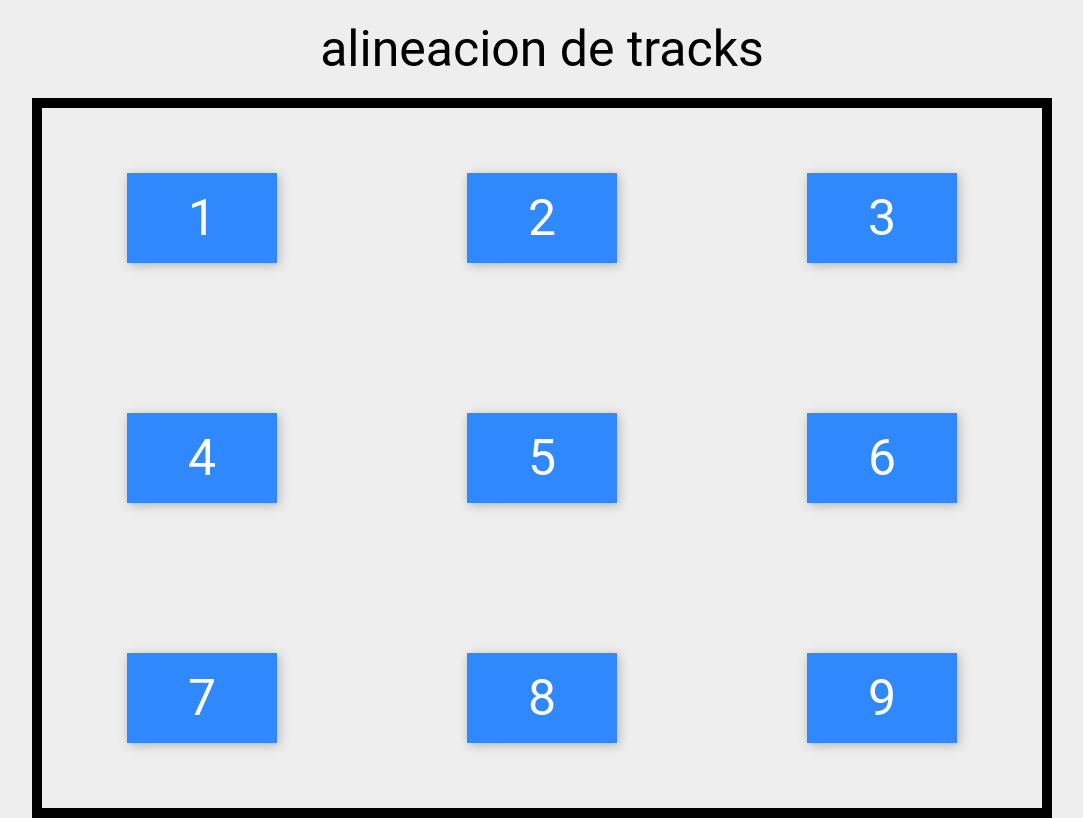
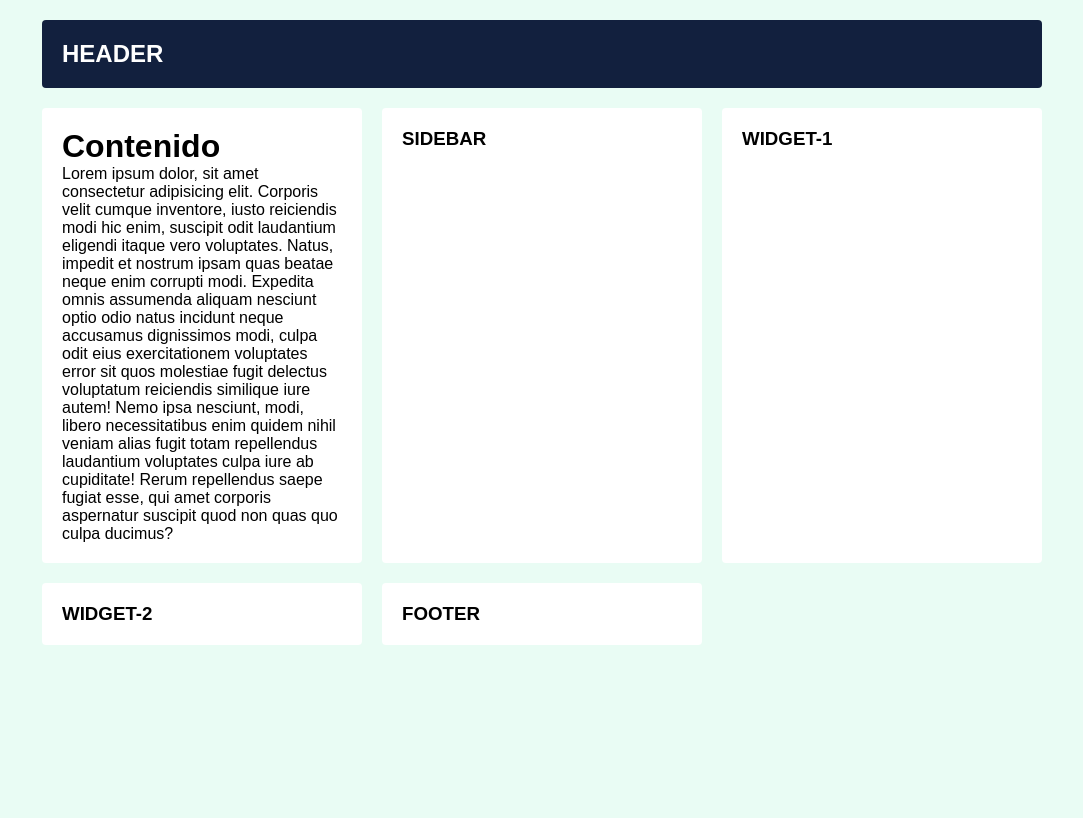
Before and after one commit to AvielAD/CssGridExample, a plain HTML site: page index.html in a window 1280 px wide. Shown: the whole page, without its empty margins (98-1181 px from the left). Drawn offline with Linux system fonts and the light colour scheme.

Commit message:
grid-template-area

```diff
--- a/css/index.css
+++ b/css/index.css
@@ -1,45 +1,39 @@
-* {
+*{
 	margin: 0;
 	padding: 0;
 }
 
-body {
-	background: #eeeeee;
-	color: #000;
-	font-family: 'Roboto', sans-serif;
+body{
+	background: #E9FCF4;
+	color: black;
+	font-family: Arial, Helvetica, sans-serif;
 }
 
-.header p {
-	font-size: 50px;
-	text-align: center;
-	padding: 20px 0;
+.contenedor{
+	width: 90%;
+	max-width: 1000px;
+	margin: 20px auto;
+	display: grid;
+	grid-gap: 20px;
+	grid-template-columns: repeat(3, 1fr);
+	grid-template-rows: repeat(4,auto);
+
+	grid-template-areas: "header header header";
 }
 
-.container {
-	width: 90%;
-	max-width: 1000px;
-	border:10px solid #000;
-	margin: auto;
-	font-size: 50px;
-	line-height: 50px;
-	text-align: center;
+.contenedor > div,
+.contenedor .header,
+.contenedor .contenido,
+.contenedor .sidebar,
+.contenedor .footer {
+	background: #fff;
+	padding: 20px;
+	border-radius: 4px;
+
 }
 
-.container div {
-	display: block;
-	padding: 20px;
-	color: #fff;
-	background: #2f89fc;
-	box-shadow: 2px 2px 10px rgba(0,0,0,.25);
+.contenedor .header{
+	background: #12203E;
+	color: white;
+	grid-area: header;
 }
-
-.container{
-    display: grid;
-    grid-gap: 20px;
-    height: 700px;
-    grid-template-columns: repeat(3,150px);
-    grid-template-rows: repeat(3,150);
-    justify-content: space-around;
-    align-content: space-around;
-
-}
--- a/index.html
+++ b/index.html
@@ -8,17 +8,24 @@
     <title>Document</title>
 </head>
 <body>
-    <div class="header"><p> alineacion de tracks</p></div>
-    <div class="container">
-        <div>1</div>
-        <div>2</div>
-        <div>3</div>
-        <div>4</div>
-        <div>5</div>
-        <div>6</div>
-        <div>7</div>
-        <div>8</div>
-        <div>9</div>
+    <div class="contenedor">
+        <header class="header">
+            <h2>HEADER</h2>
+        </header>
+        <main class="contenido">
+            <h1>Contenido</h1>
+            <p>
+                Lorem ipsum dolor, sit amet consectetur adipisicing elit. Corporis velit cumque inventore, iusto reiciendis modi hic enim, suscipit odit laudantium eligendi itaque vero voluptates. Natus, impedit et nostrum ipsam quas beatae neque enim corrupti modi. Expedita omnis assumenda aliquam nesciunt optio odio natus incidunt neque accusamus dignissimos modi, culpa odit eius exercitationem voluptates error sit quos molestiae fugit delectus voluptatum reiciendis similique iure autem! Nemo ipsa nesciunt, modi, libero necessitatibus enim quidem nihil veniam alias fugit totam repellendus laudantium voluptates culpa iure ab cupiditate! Rerum repellendus saepe fugiat esse, qui amet corporis aspernatur suscipit quod non quas quo culpa ducimus?
+            </p>
+        </main>
+        <aside class="sidebar">
+            <h3>SIDEBAR</h3>
+        </aside>
+        <div class="widget-1"><h3>WIDGET-1</h3></div>
+        <div class="widget-2"><h3>WIDGET-2</h3></div>
+        <footer class="footer">
+            <h3>FOOTER</h3>
+        </footer>
     </div>
 </body>
 </html>
```
